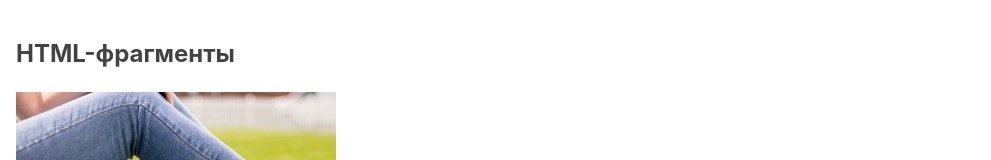
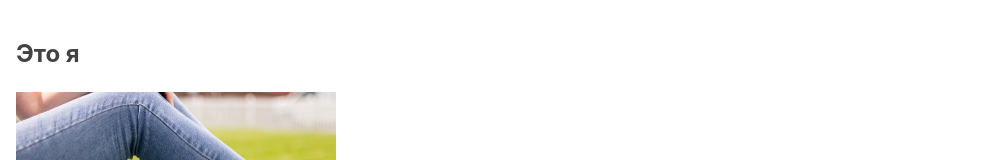
Before and after one commit to Eugenia-gal/image-finder, a website built with Parcel: page src/index.html in a window 1280 px wide. Shown: the top 160 px of the page, without its empty margins (0-991 px from the left). Built offline with nearby package versions, Linux system fonts and the light colour scheme.

Commit message:
add title

```diff
--- a/src/partials/example.html
+++ b/src/partials/example.html
@@ -1,5 +1,5 @@
 <article class="example">
-  <h1>HTML-фрагменты</h1>
+  <h1>Это я</h1>
 
   <!-- Путь к изображениям из HTML-фрагмента такой, как из файла index.html -->
   <img src="images/demo.jpg" alt="" width="320" />
```
